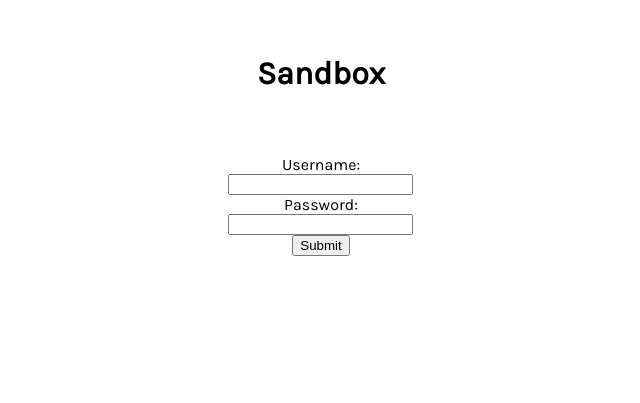
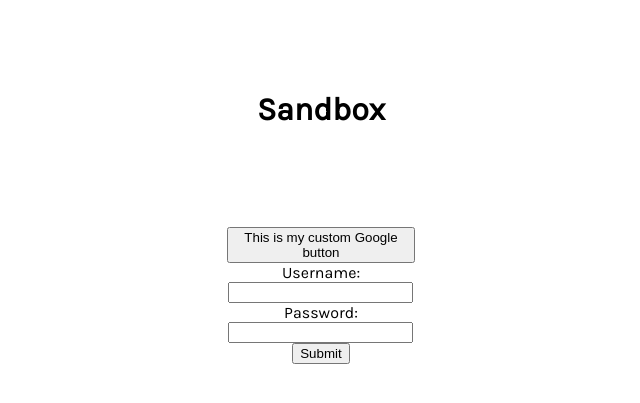
Before and after one commit to ucladevx/twain, a React app in the folder frontend/: page /login in a window 1280 px wide. Shown: the part 107-510 px from the top of the page, without its empty margins (319-959 px from the left). Built offline with nearby package versions, Linux system fonts and the light colour scheme.

Commit message:
Added google button functionality

```diff
--- a/frontend/package.json
+++ b/frontend/package.json
@@ -46,6 +46,7 @@
     "connected-react-router": "^6.2.2",
     "react": "^16.7.0",
     "react-dom": "^16.7.0",
+    "react-google-login": "^5.0.0",
     "react-redux": "^6.0.0",
     "react-router": "^4.3.1",
     "react-router-dom": "^4.3.1",
--- /dev/null
+++ b/frontend/src/components/Wrapper.js
@@ -0,0 +1 @@
+// TODO add Wrapper component
--- a/frontend/src/containers/Login/index.js
+++ b/frontend/src/containers/Login/index.js
@@ -1,5 +1,7 @@
 import React from 'react'
 import styled from 'styled-components'
+// import ReactDOM from 'react-dom'
+import { GoogleLogin } from 'react-google-login'
 
 const Wrapper = styled.div`
   display: grid;
@@ -23,6 +25,7 @@ const Content = styled.div`
   text-align: center;
   grid-row: 3;
   grid-column: 6 / span 2;
+  place-items: center;
 `
 
 class Login extends React.Component {
@@ -33,6 +36,10 @@ class Login extends React.Component {
       email: '',
       password: '',
     }
+  }
+
+  responseGoogle = response => {
+    console.log(response)
   }
 
   validateForm() {
@@ -83,10 +90,15 @@ class Login extends React.Component {
           <h1>Sandbox</h1>
         </Title>
         <Content>
-          <div
-            className="g-signin2"
-            data-onsuccess="onSignIn"
-            data-theme="dark"
+          <GoogleLogin
+            clientId="574982251056-km2laltubmenemsuka31uphh70km2oc0.apps.googleusercontent.com"
+            render={renderProps => (
+              <button onClick={renderProps.onClick}>
+                This is my custom Google button
+              </button>
+            )}
+            onSuccess={this.responseGoogle}
+            onFailure={this.responseGoogle}
           />
           <div className="Login">
             <form>
```
Also changed, not shown: 1 other file (tests, documents, lock files or other folders).
